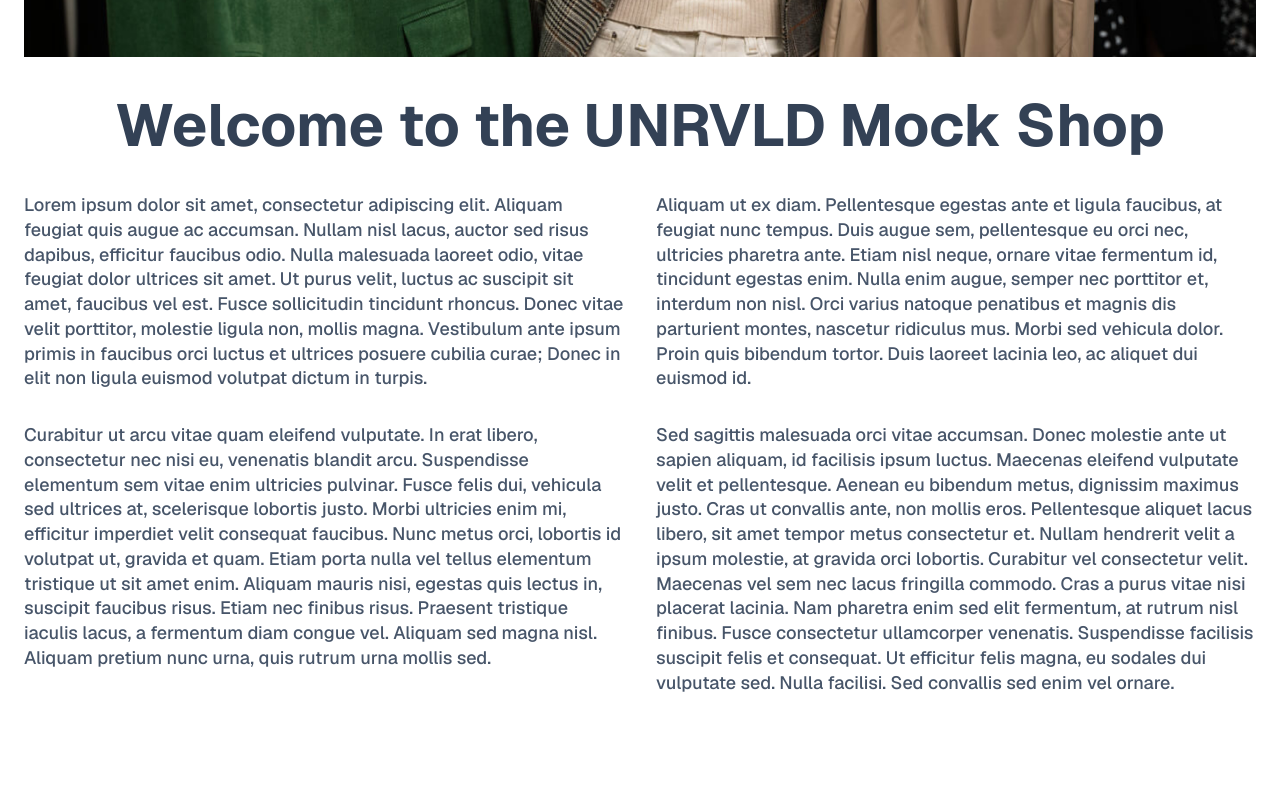
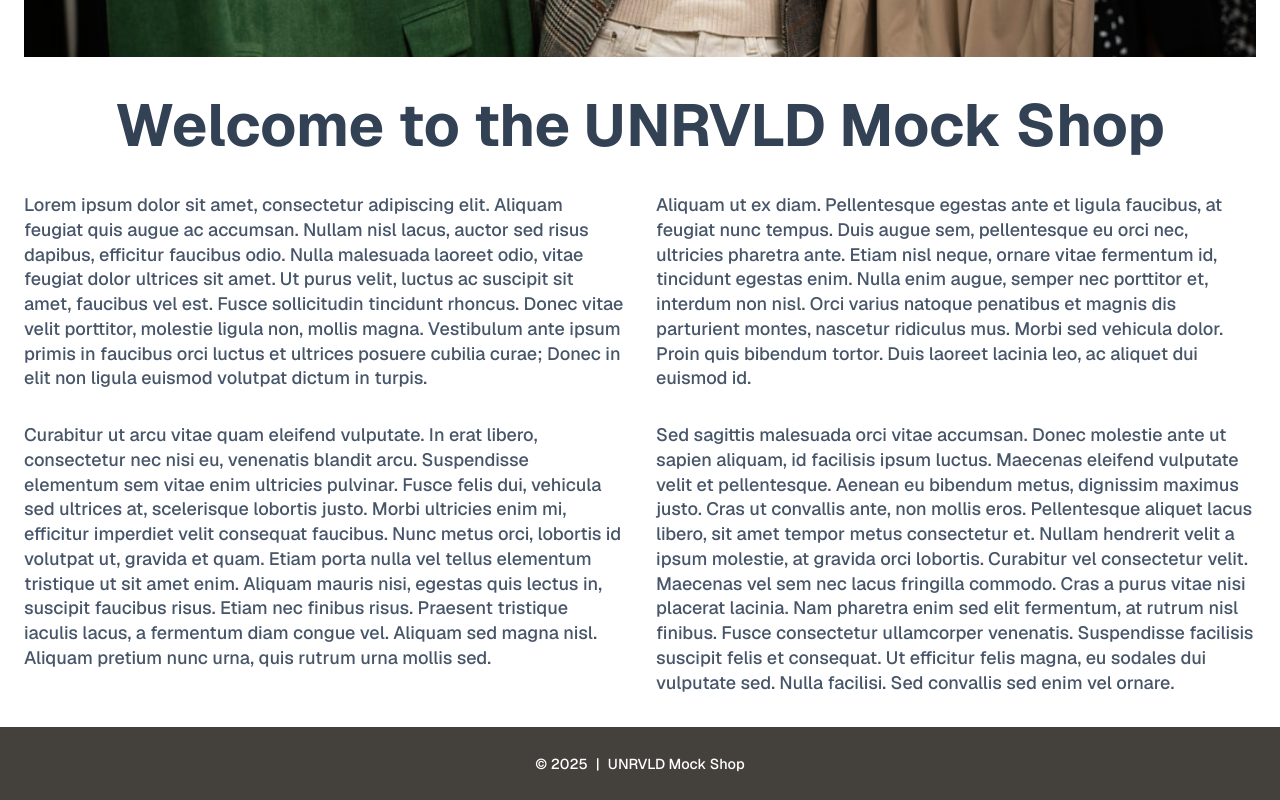
Before and after one commit to albionCircus/unrvld-mock-shop, a Next.js app: page / in a window 1280 px wide. Shown: the part 635-1435 px from the top of the page. Before the commit the page ends 1362 px from the top, so only its background shows below. Built offline with nearby package versions, Linux system fonts and the light colour scheme.

Commit message:
Footer component

```diff
--- /dev/null
+++ b/app/components/Footer.tsx
@@ -0,0 +1,14 @@
+export default async function Footer() {
+    return <footer className="bg-stone-700 py-6 flex flex-row justify-center items-center">
+            <p className="font-body text-white text-center">
+                <small>
+                    &copy; {new Date().getFullYear()}
+                    <span className="hidden sm:inline font-body text-white px-2">|</span>
+                    <br className="block sm:hidden" />
+                    <span>
+                        UNRVLD Mock Shop
+                    </span>
+                </small>
+           </p>
+    </footer>
+};
--- a/app/layout.tsx
+++ b/app/layout.tsx
@@ -1,6 +1,7 @@
 import type { Metadata } from "next";
 import { Geist, Geist_Mono } from "next/font/google";
 import "./globals.css";
+import Footer from "./components/Footer";
 
 const geistSans = Geist({
   variable: "--font-geist-sans",
@@ -28,6 +29,7 @@
         <main>
           {children}
         </main>
+        <Footer />
       </body>
     </html>
   );
```
